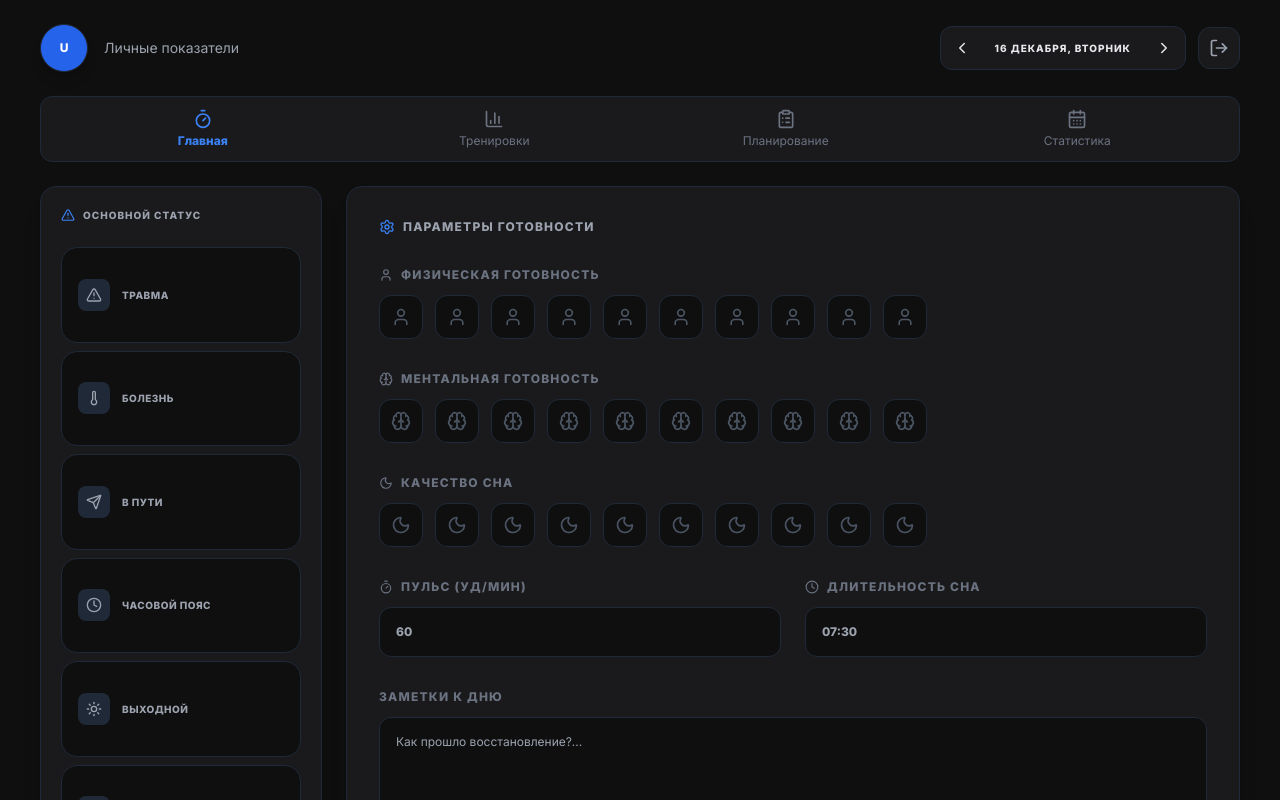
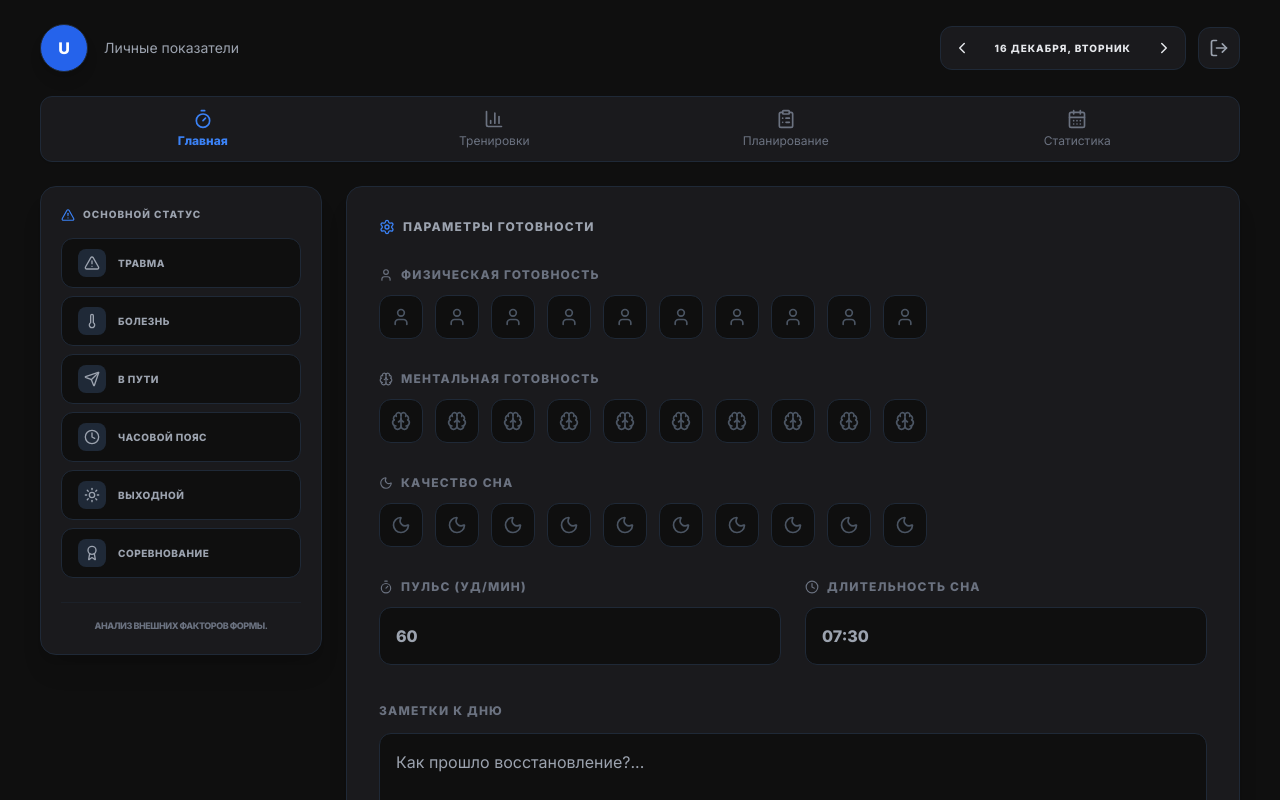
Before and after one commit to mbaliabin/dagbook-test, a React (Vite) app in the folder fasx-frontend/: page /daily in a window 1280 px wide. Shown: the top 800 px of the page. Built offline with nearby package versions, Linux system fonts and the light colour scheme; no server answers.

Commit message:
Доработка AccountPage.tsx 64

```diff
--- a/fasx-frontend/src/pages/DailyParameters.tsx
+++ b/fasx-frontend/src/pages/DailyParameters.tsx
@@ -11,7 +11,7 @@ import { getUserProfile } from "../api/getUserProfile";
 
 dayjs.locale("ru");
 
-// --- ВСПОМОГАТЕЛЬНЫЕ КОМПОНЕНТЫ (Твои оригинальные размеры) ---
+// --- ВСПОМОГАТЕЛЬНЫЕ КОМПОНЕНТЫ ---
 
 const TenButtons = ({ value, onChange, Icon }: { value: number; onChange: (val: number) => void; Icon: any }) => (
   <div className="flex flex-wrap gap-2 md:gap-3">
@@ -34,26 +34,25 @@ const TenButtons = ({ value, onChange, Icon }: { value: number; onChange: (val:
   </div>
 );
 
-const SingleSelectButton = ({ id, label, Icon, activeId, onClick, activeColor }: any) => {
+// Сделали кнопку ниже (py-2.5 вместо py-4)
+const CompactStatusButton = ({ id, label, Icon, activeId, onClick, activeColor }: any) => {
   const isActive = activeId === id;
   return (
     <button
       onClick={() => onClick(id === activeId ? null : id)}
-      className={`px-4 py-3 rounded-2xl flex items-center space-x-3 transition-all border w-full ${
+      className={`px-4 py-2.5 rounded-xl flex items-center space-x-3 transition-all border w-full ${
         isActive
           ? `${activeColor} border-transparent shadow-lg scale-[1.02]`
           : "bg-[#0f0f0f] border-gray-800 hover:border-gray-700 text-gray-400"
       }`}
     >
-      <div className={`p-2 rounded-lg ${isActive ? "bg-white/20" : "bg-gray-800"}`}>
+      <div className={`p-1.5 rounded-lg ${isActive ? "bg-white/20" : "bg-gray-800"}`}>
         <Icon className={`w-4 h-4 ${isActive ? "text-white" : "text-gray-400"}`} />
       </div>
       <span className={`text-[10px] font-bold uppercase tracking-wider ${isActive ? "text-white" : ""}`}>{label}</span>
     </button>
   );
 };
-
-// --- ОСНОВНОЙ КОМПОНЕНТ ---
 
 export default function DailyParameters() {
   const navigate = useNavigate();
@@ -133,7 +132,7 @@ export default function DailyParameters() {
   ];
 
   return (
-    <div className="min-h-screen bg-[#0f0f0f] text-gray-200 p-6 w-full font-sans text-xs">
+    <div className="min-h-screen bg-[#0f0f0f] text-gray-200 p-6 w-full font-sans">
       <div className="max-w-[1600px] mx-auto space-y-6 px-4">
 
         {/* HEADER */}
@@ -177,42 +176,42 @@ export default function DailyParameters() {
           })}
         </div>
 
-        {/* СЕТКА С ИЗМЕНЕННЫМИ ПРОПОРЦИЯМИ (1/4 + 3/4) */}
-        <div className="grid lg:grid-cols-4 gap-6 items-stretch">
+        {/* GRID: Колонки больше не растягиваются (убрали items-stretch) */}
+        <div className="grid lg:grid-cols-4 gap-6 items-start">
 
-          {/* СТАТУСЫ (Узкая колонка - col-span-1) */}
+          {/* СТАТУСЫ (Компактные) */}
           <div className="lg:col-span-1">
-            <div className="bg-[#1a1a1d] border border-gray-800 p-5 rounded-2xl shadow-xl h-full flex flex-col">
-              <div className="flex items-center gap-2 mb-6 text-gray-400">
+            <div className="bg-[#1a1a1d] border border-gray-800 p-5 rounded-2xl shadow-xl">
+              <div className="flex items-center gap-2 mb-4 text-gray-400">
                 <AlertTriangle size={14} className="text-blue-500" />
                 <h2 className="text-[10px] font-black uppercase tracking-widest">Основной статус</h2>
               </div>
-              <div className="grid grid-cols-1 gap-2 flex-grow">
-                <SingleSelectButton id="skadet" label="Травма" Icon={AlertTriangle} activeId={mainParam} onClick={setMainParam} activeColor="bg-red-600" />
-                <SingleSelectButton id="syk" label="Болезнь" Icon={Thermometer} activeId={mainParam} onClick={setMainParam} activeColor="bg-orange-600" />
-                <SingleSelectButton id="paReise" label="В пути" Icon={Send} activeId={mainParam} onClick={setMainParam} activeColor="bg-blue-600" />
-                <SingleSelectButton id="hoydedogn" label="Часовой пояс" Icon={Clock} activeId={mainParam} onClick={setMainParam} activeColor="bg-purple-600" />
-                <SingleSelectButton id="fridag" label="Выходной" Icon={Sun} activeId={mainParam} onClick={setMainParam} activeColor="bg-green-600" />
-                <SingleSelectButton id="konkurranse" label="Соревнование" Icon={Award} activeId={mainParam} onClick={setMainParam} activeColor="bg-yellow-600" />
+              <div className="flex flex-col gap-2">
+                <CompactStatusButton id="skadet" label="Травма" Icon={AlertTriangle} activeId={mainParam} onClick={setMainParam} activeColor="bg-red-600" />
+                <CompactStatusButton id="syk" label="Болезнь" Icon={Thermometer} activeId={mainParam} onClick={setMainParam} activeColor="bg-orange-600" />
+                <CompactStatusButton id="paReise" label="В пути" Icon={Send} activeId={mainParam} onClick={setMainParam} activeColor="bg-blue-600" />
+                <CompactStatusButton id="hoydedogn" label="Часовой пояс" Icon={Clock} activeId={mainParam} onClick={setMainParam} activeColor="bg-purple-600" />
+                <CompactStatusButton id="fridag" label="Выходной" Icon={Sun} activeId={mainParam} onClick={setMainParam} activeColor="bg-green-600" />
+                <CompactStatusButton id="konkurranse" label="Соревнование" Icon={Award} activeId={mainParam} onClick={setMainParam} activeColor="bg-yellow-600" />
               </div>
 
-              <div className="mt-8 pt-6 border-t border-gray-800/50 hidden lg:block">
+              <div className="mt-6 pt-4 border-t border-gray-800/50 hidden lg:block">
                 <p className="text-[9px] text-gray-500 leading-relaxed uppercase font-bold tracking-tighter text-center">
-                  Выбор статуса помогает системе точнее анализировать влияние внешних факторов на твою форму.
+                  Анализ внешних факторов формы.
                 </p>
               </div>
             </div>
           </div>
 
-          {/* ПОКАЗАТЕЛИ (Широкая колонка - col-span-3) */}
+          {/* ПОКАЗАТЕЛИ (Основная форма) */}
           <div className="lg:col-span-3">
-            <div className="bg-[#1a1a1d] border border-gray-800 p-8 rounded-2xl shadow-xl h-full flex flex-col space-y-8">
+            <div className="bg-[#1a1a1d] border border-gray-800 p-8 rounded-2xl shadow-xl space-y-8">
               <div className="flex items-center gap-2 text-gray-400">
                 <Settings size={16} className="text-blue-500" />
                 <h2 className="text-xs font-black uppercase tracking-widest">Параметры готовности</h2>
               </div>
 
-              <div className="grid gap-8 flex-grow">
+              <div className="grid gap-8">
                 <section className="space-y-3">
                   <label className="text-xs font-bold text-gray-500 uppercase tracking-widest flex items-center gap-2">
                     <User size={14}/> Физическая готовность
@@ -258,12 +257,10 @@ export default function DailyParameters() {
                 </section>
               </div>
 
-              <div className="pt-4">
-                <button onClick={handleSave} className="w-full bg-blue-600 hover:bg-blue-700 text-white font-bold py-4 rounded-2xl flex items-center justify-center gap-2 transition-all shadow-lg shadow-blue-900/30 active:scale-[0.98]">
-                  <CheckCircle2 size={20} />
-                  Сохранить параметры
-                </button>
-              </div>
+              <button onClick={handleSave} className="w-full bg-blue-600 hover:bg-blue-700 text-white font-bold py-4 rounded-2xl flex items-center justify-center gap-2 transition-all shadow-lg shadow-blue-900/30 active:scale-[0.98]">
+                <CheckCircle2 size={20} />
+                Сохранить параметры
+              </button>
             </div>
           </div>
 
```
